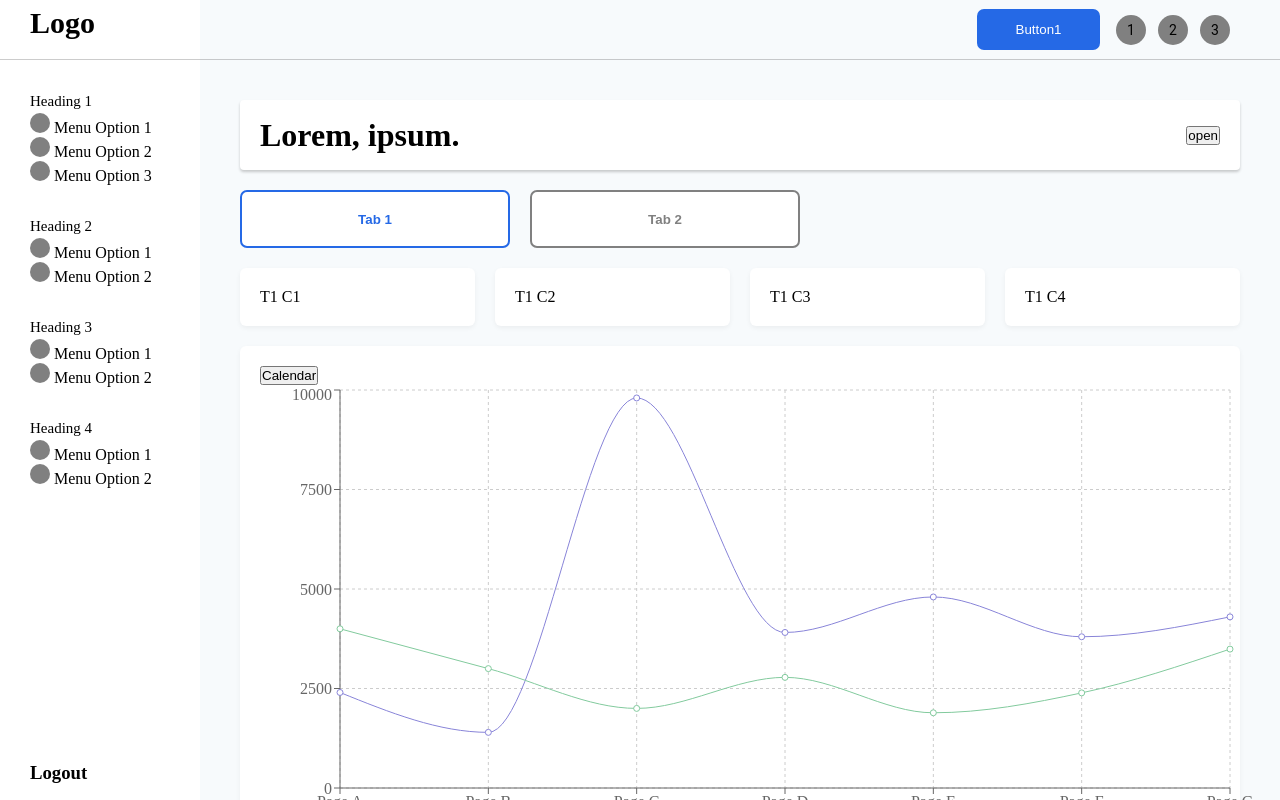
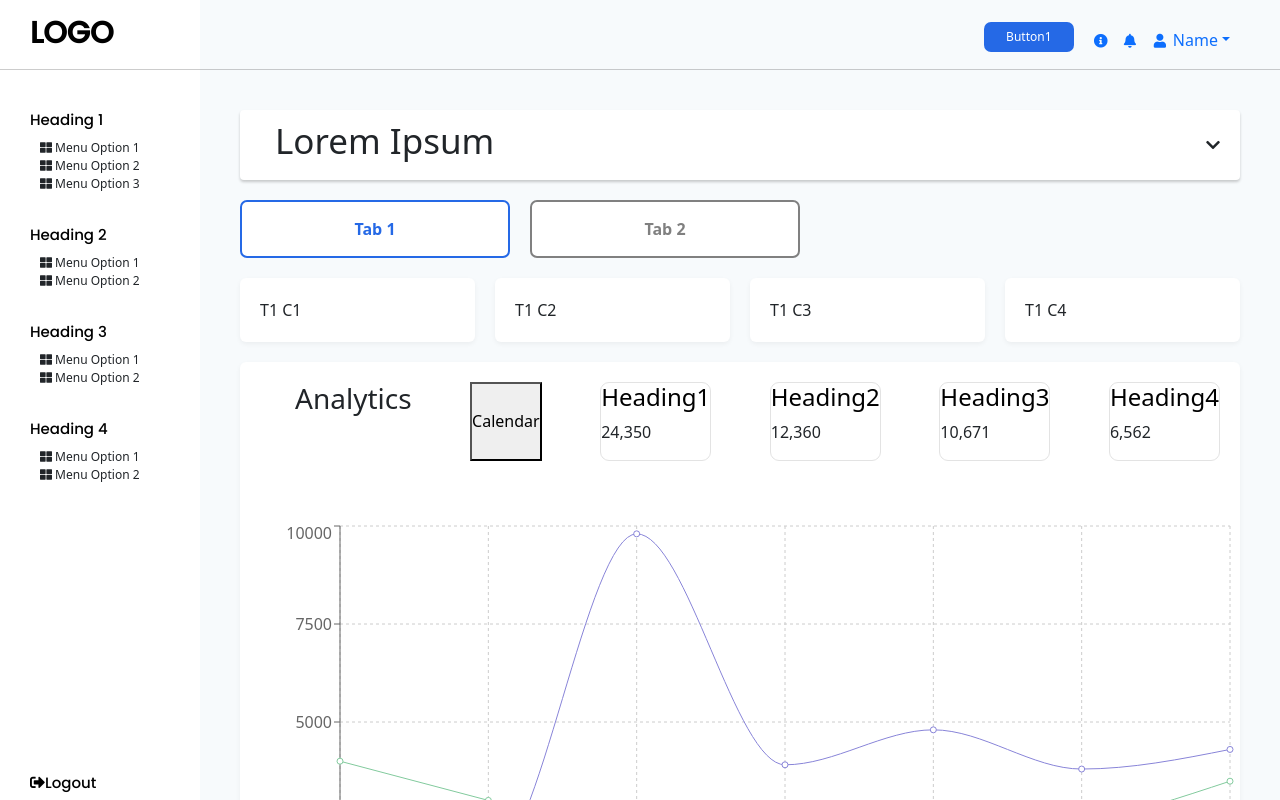
Before and after one commit to shivam2409/assessment, a React (Create React App) app: page / in a window 1280 px wide. Shown: the top 800 px of the page. Built offline with nearby package versions, Linux system fonts and the light colour scheme.

Commit message:
design changes

```diff
--- a/package.json
+++ b/package.json
@@ -3,6 +3,7 @@
   "version": "0.1.0",
   "private": true,
   "dependencies": {
+    "@material-ui/core": "^4.11.4",
     "@testing-library/jest-dom": "^5.12.0",
     "@testing-library/react": "^11.2.7",
     "@testing-library/user-event": "^12.8.3",
--- a/public/index.html
+++ b/public/index.html
@@ -1,17 +1,40 @@
 <!DOCTYPE html>
 <html lang="en">
-
   <head>
     <meta charset="utf-8" />
     <link rel="icon" href="%PUBLIC_URL%/favicon.ico" />
     <meta name="viewport" content="width=device-width, initial-scale=1" />
     <meta name="theme-color" content="#000000" />
-  <meta name="description" content="Web site created using create-react-app" />
+    <meta
+      name="description"
+      content="Web site created using create-react-app"
+    />
     <link rel="apple-touch-icon" href="%PUBLIC_URL%/logo192.png" />
-  <!--
-      manifest.json provides metadata used when your web app is installed on a
-      user's mobile device or desktop. See https://developers.google.com/web/fundamentals/web-app-manifest/
-    -->
+
+    <link
+      rel="stylesheet"
+      href="https://cdnjs.cloudflare.com/ajax/libs/font-awesome/5.15.2/css/all.min.css"
+    />
+
+    <link
+      href="https://cdn.jsdelivr.net/npm/bootstrap@5.0.1/dist/css/bootstrap.min.css"
+      rel="stylesheet"
+      integrity="sha384-+0n0xVW2eSR5OomGNYDnhzAbDsOXxcvSN1TPprVMTNDbiYZCxYbOOl7+AMvyTG2x"
+      crossorigin="anonymous"
+    />
+
+    <script
+      src="https://cdn.jsdelivr.net/npm/bootstrap@5.0.1/dist/js/bootstrap.bundle.min.js"
+      integrity="sha384-gtEjrD/SeCtmISkJkNUaaKMoLD0//ElJ19smozuHV6z3Iehds+3Ulb9Bn9Plx0x4"
+      crossorigin="anonymous"
+    ></script>
+
+    <link rel="preconnect" href="https://fonts.gstatic.com" />
+    <link
+      href="https://fonts.googleapis.com/css2?family=Poppins:wght@500&display=swap"
+      rel="stylesheet"
+    />
+
     <link rel="manifest" href="%PUBLIC_URL%/manifest.json" />
     <!--
       Notice the use of %PUBLIC_URL% in the tags above.
@@ -22,6 +45,7 @@
       work correctly both with client-side routing and a non-root public URL.
       Learn how to configure a non-root public URL by running `npm run build`.
     -->
+
     <title>React App</title>
   </head>
 
@@ -39,5 +63,4 @@
       To create a production bundle, use `npm run build` or `yarn build`.
     -->
   </body>
-
 </html>
--- a/src/components/Cards.jsx
+++ b/src/components/Cards.jsx
@@ -88,7 +88,7 @@ const data = [
 const CardsWrapper = () => {
 
     const [tab1Cards] = useState(['T1 C1', 'T1 C2', 'T1 C3', 'T1 C4']);
-    const [tab2Cards] = useState(['T2 C1', 'T2 C2', 'T2 C3', 'T2 C4']);
+    const [tab2Cards] = useState(['T2 C1', 'T2 C2']);
 
     const [content, setContent] = useState(tab1Cards);
 
@@ -109,7 +109,7 @@ const CardsWrapper = () => {
     return (
         <CardsWrapperStyles>
             <div className="btn-wrapper">
-                <Button onClick={tabClickHandler} selected={tab === 1} name="1">Tab 1</Button>
+                <Button onClick={tabClickHandler} selected={tab === 1} name="1"><i class="fas fa-spinner-third"></i>Tab 1</Button>
                 <Button onClick={tabClickHandler} selected={tab === 2} name="2">Tab 2</Button>
             </div>
             <div className="cards-wrapper">
@@ -118,8 +118,26 @@ const CardsWrapper = () => {
                 }
             </div>
             <CardStyles>
-
+                <div className='cardHeading'>
+                <h3>Analytics</h3>
                 <button onClick={() => setOpen(true)}>Calendar</button>
+                <div className='headingList'>
+                    <h4>Heading1</h4>
+                    <p>24,350</p>
+                </div>
+                <div className='headingList'>
+                    <h4>Heading2</h4>
+                    <p>12,360</p>
+                </div>
+                <div className='headingList'>
+                    <h4>Heading3</h4>
+                    <p>10,671</p>
+                </div>
+                <div className='headingList'>
+                    <h4>Heading4</h4>
+                    <p>6,562</p>
+                </div>
+                </div>
                 <LineChart width={1000} height={456} data={data}
                     margin={{ top: 5, right: 30, left: 20, bottom: 5 }}>
                     <CartesianGrid strokeDasharray="3 3" />
--- a/src/components/Dropbox.jsx
+++ b/src/components/Dropbox.jsx
@@ -16,6 +16,8 @@ const DropboxStyles = styled.div`
         height: 70px;
 
         h1 {
+            padding-left:15px;
+            font-size:35px
         }
 
         button {
@@ -48,8 +50,8 @@ const Dropbox = () => {
     return (
         <DropboxStyles height={dropBoxOpen}>
             <header>
-                <h1>Lorem, ipsum.</h1>
-                <button onClick={() => setDropBoxOpen((prev) => !prev)}>open</button>
+                <h1>Lorem Ipsum</h1>
+                <a onClick={() => setDropBoxOpen((prev) => !prev)}><i class="fas fa-chevron-down"></i></a>
             </header>
             {
                 dropBoxOpen && <ContentStyles>
--- a/src/components/Nav.jsx
+++ b/src/components/Nav.jsx
@@ -1,53 +1,115 @@
-import styled from "styled-components";
-
+import styled from 'styled-components';
 
 const NavStyles = styled.div`
-    height: 60px;
-    border-bottom: 1px solid rgba(0,0,0,0.2);
+  height: 70px;
+  border-bottom: 1px solid rgba(0, 0, 0, 0.2);
   display: flex;
   justify-content: flex-end;
   padding-right: 50px;
   align-items: center;
   position: sticky;
   top: 0;
-    background: #F7FAFC;
+  background: #f7fafc;
 
-    button{
-        width: 123px;
-        height: 41px;
-        background: #2569E6;
+  button {
+    width: 90px;
+    height: 30px;
+    background: #2569e6;
     border-radius: 7px;
     border: 0;
     color: white;
+    margin-top:5px;
+    font-size:12px
   }
 
-    .icons{
+  .icons {
     display: flex;
     margin-left: 4px;
-        .icon{
+    .icon {
       width: 30px;
       height: 30px;
       border-radius: 50%;
-            background: grey;
-            margin-left: 12px;
       font: normal normal normal 14px/17px Roboto;
       text-align: center;
-            line-height: 30px
+      line-height: 30px;
     }
   }
-`
+`;
 const Nav = () => {
   return (
     <NavStyles>
       <button>Button1</button>
-            <div className="icons">
-                <div className="icon">1</div>
-                <div className="icon">2</div>
-                <div className="icon">3</div>
-
+      <div className='icons'>
+        <div className='icon'>
+          <a className='nav-link' href='#'>
+            <i className='fas fa-info-circle'></i>
+          </a>
+        </div>
+        <div className='icon'>
+          <a className='nav-link' href='#'>
+            <i className='fas fa-bell'></i>
+          </a>
+        </div>
+        <div className='icon'>
+          <a className='nav-link'>
+            <i className='fas fa-user'></i>
+          </a>
+        </div>
+        <div className='dropdown'>
+          <a
+            className='dropdown-toggle'
+            style={{ cursor: 'pointer', textDecoration: 'none' }}
+            data-bs-toggle='dropdown'
+            aria-expanded='false'
+          >
+            Name
+          </a>
+          <ul className='dropdown-menu' aria-labelledby='dropdownMenuButton1'>
+            <li>
+              <a className='dropdown-item' href='#'>
+                <i className='fas fa-handshake'></i>
+                {'  '}Menu 1
+              </a>
+            </li>
+            <li>
+              <a className='dropdown-item' href='#'>
+                <i className='fas fa-handshake'></i>
+                {'  '}Menu 2
+              </a>
+            </li>
+            <li>
+              <a className='dropdown-item' href='#'>
+                <i className='fas fa-handshake'></i>
+                {'  '}Menu 3
+              </a>
+            </li>
+            <li>
+              <a className='dropdown-item' href='#'>
+                Progress Bar
+                (1500/2000)
+              </a>
+              <div className='progress'>
+                <div
+                  className='progress-bar progress-bar-striped progress-bar-animated'
+                  role='progressbar'
+                  aria-valuenow='75'
+                  aria-valuemin='0'
+                  aria-valuemax='100'
+                  style={{ width: '75%' }}
+                ></div>
+              </div>
+            </li>
+            <li>
+              <a className='dropdown-item' href='#'>
+              <i class="fas fa-sign-out-alt"></i>
+                {'  '}Logout
+              </a>
+            </li>
+          </ul>
+        </div>
       </div>
     </NavStyles>
   );
-}
+};
 
 export default Nav;
--- a/src/components/Sidebar.jsx
+++ b/src/components/Sidebar.jsx
@@ -12,7 +12,7 @@ const SidebarStyles = styled.div`
         font: normal normal 600 30px/46px Poppins;
         letter-spacing: 0px;
         color: #000000;
-        height: 60px;
+        height: 70px;
         border-bottom: 1px solid rgba(0,0,0,0.2);
         padding-left: 30px;
 
@@ -39,13 +39,8 @@ const SidebarStyles = styled.div`
                 }
 
                 li {
-                    span.ic {
-                        display: inline-block;
-                        width: 20px;
-                        height: 20px;
-                        border-radius: 50%;
-                        background: grey;
-                    }
+                   padding-left:10px;
+                   font-size: 12px;
                 }
             }
         }
@@ -60,32 +55,34 @@ const SidebarStyles = styled.div`
 const Sidebar = () => {
     return (
         <SidebarStyles>
-            <h2>Logo</h2>
+            <h2 className='name'>LOGO</h2>
             <div className="menu-list-wrapper">
                 <div className="menu-list">
                     <ul>
                         <h1>Heading 1</h1>
-                        <li><span class="ic"></span> Menu Option 1</li>
-                        <li><span class="ic"></span> Menu Option 2</li>
-                        <li><span class="ic"></span> Menu Option 3</li>
+                        <li><i class='fas fa-th-large'></i> Menu Option 1</li>
+                        <li><i class='fas fa-th-large'></i> Menu Option 2</li>
+                        <li><i class='fas fa-th-large'></i> Menu Option 3</li>
                     </ul>
                     <ul>
                         <h1>Heading 2</h1>
-                        <li><span class="ic"></span> Menu Option 1</li>
-                        <li><span class="ic"></span> Menu Option 2</li>
+                        <li><i class='fas fa-th-large'></i> Menu Option 1</li>
+                        <li><i class='fas fa-th-large'></i> Menu Option 2</li>
                     </ul>
                     <ul>
                         <h1>Heading 3</h1>
-                        <li><span class="ic"></span> Menu Option 1</li>
-                        <li><span class="ic"></span> Menu Option 2</li>
+                        <li><i class='fas fa-th-large'></i> Menu Option 1</li>
+                        <li><i class='fas fa-th-large'></i> Menu Option 2</li>
                     </ul>
                     <ul>
                         <h1>Heading 4</h1>
-                        <li><span class="ic"></span> Menu Option 1</li>
-                        <li><span class="ic"></span> Menu Option 2</li>
+                        <li><i class='fas fa-th-large'></i> Menu Option 1</li>
+                        <li><i class='fas fa-th-large'></i> Menu Option 2</li>
                     </ul>
                 </div>
-                <h3>Logout</h3>
+                <h1 className='Lo'>
+              <i class="fas fa-sign-out-alt"></i>
+                    Logout</h1>
             </div>
         </SidebarStyles>
     );
--- a/src/index.css
+++ b/src/index.css
@@ -1,11 +1,11 @@
-*{
+* {
   margin: 0;
   padding: 0;
   box-sizing: border-box;
 }
 
-body{
-    background: #F7FAFC;
+body {
+  background: #f7fafc;
 }
 
 .materialui-daterange-picker-makeStyles-dateRangePickerContainer-1 {
@@ -15,3 +15,47 @@ body{
   transform: translate(-50%, -50%);
   box-shadow: 0px 37px 99px #00000063;
 }
+
+.dropdown {
+  padding-top: 10px;
+  padding-left: 5px;
+}
+
+.name {
+  padding-top: 10px;
+}
+
+.Lo {
+  font: normal normal normal 15px/23px Poppins;
+  letter-spacing: 0px;
+  color: #000000;
+  padding-left: 30px;
+}
+
+.cardHeading {
+  display: flex;
+  justify-content: space-between;
+  margin-bottom: 60px;
+}
+
+.cardHeading h3 {
+  padding-left: 35px;
+}
+
+.headingList {
+  /* height: 70px;
+  background-color: aqua;
+  width: 50px; */
+  background: #ffffff 0% 0% no-repeat padding-box;
+  border: 1px solid #e3e3e3;
+  border-radius: 9px;
+  opacity: 1;
+}
+
+.headingList h4 {
+  text-align: left;
+  font: normal normal medium 18px/26px Roboto;
+  letter-spacing: 0px;
+  color: #000000;
+  opacity: 1;
+}
```
Lines whose indentation alone changed are shown as unchanged.
